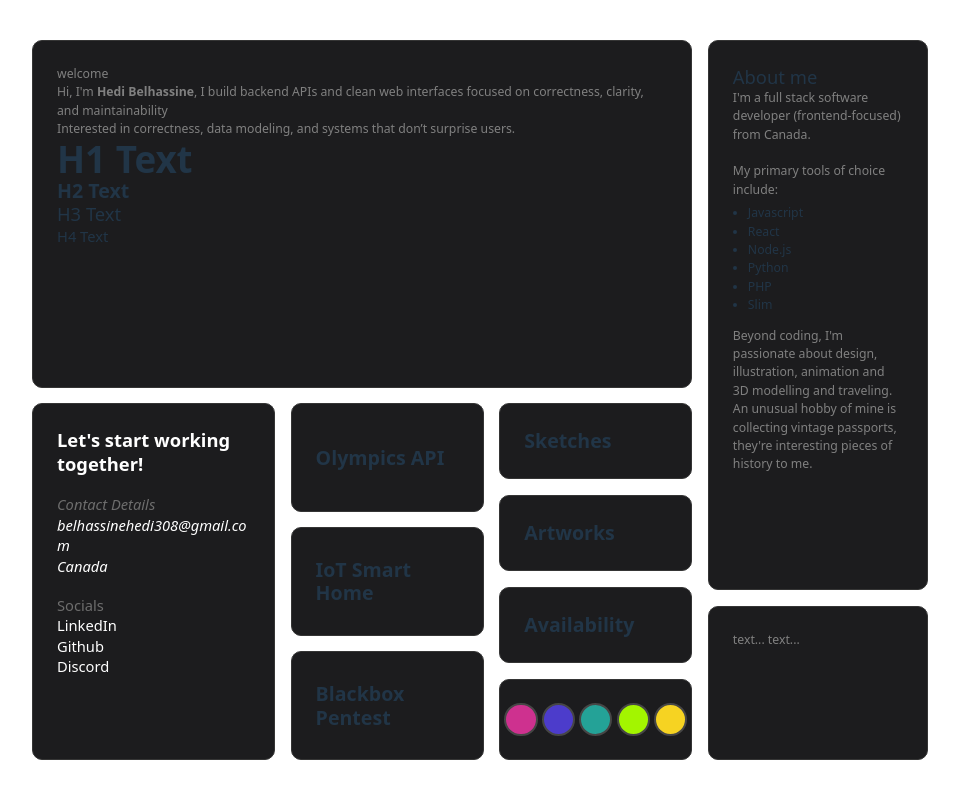
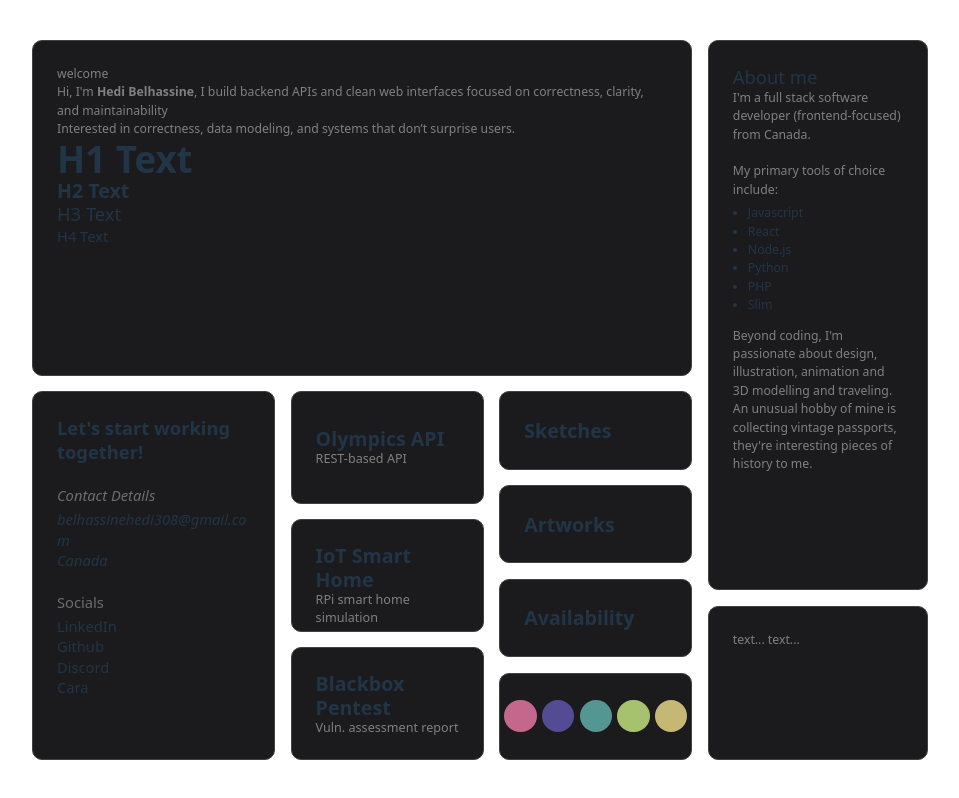
Before and after one commit to hedi3489/my-portfolio, a React (Vite) app: page / in a window 1280 px wide. Shown: the whole page, without its empty margins (160-1119 px from the left). Built offline with nearby package versions, Linux system fonts and the light colour scheme.

Commit message:
Style adjustments

```diff
--- a/src/Cards.css
+++ b/src/Cards.css
@@ -8,23 +8,24 @@
   overflow: visible;
   word-wrap: break-word;
   overflow-wrap: anywhere;
+  transition: border-color 0.3s ease, box-shadow 0.3s ease;
 }
 
+.card:hover {
+  border-color: var(--border-card-secondary);
+}
 /* =============== BIO-CARD =============== */
 .bio-card {
   min-width:100%;
   flex: 5;
 }
-
 /* =============== LITTLE-CARDS =============== */
 .little-card {
   align-content: center;
-
   flex: 1;
   min-width: 80px;
   min-height: 50px;
 }
-
 /* =============== THEME-CARDS =============== */
 .theme-card {
   gap: 0.75rem;
@@ -32,27 +33,25 @@
   height: 100%;
   flex: 3;
 }
-
 .theme-colors {
   display: flex;
-  gap: 0.3rem;
+  gap: 0.4rem;
   justify-content: center;
 }
-
 .theme-dot {
   width: clamp(24px, 5vw, 40px);
-  aspect-ratio: 1 / 1; /* keeps it perfectly circular */
+  aspect-ratio: 1 / 1;
   padding: 0;
   border-radius: 50%;
-  border: 2px solid var(--border-card-secondary);
+  border: 2px solid transparent;
   cursor: pointer;
-
   display: inline-flex;
   align-items: center;
   justify-content: center;
 }
-
-
+.theme-dot:hover {
+  border-color: var(--bg-color-secondary);
+}
 /* =============== ABOUT-CARD =============== */
 .about-card {
   width: 100%;
@@ -62,7 +61,6 @@
   padding-left: 15px;
   margin-top: 5px;
 }
-
 /* =============== LITTLE-FOOTER =============== */
 .little-footer {
   width: 100%;
--- a/src/Cards.jsx
+++ b/src/Cards.jsx
@@ -1,10 +1,4 @@
-import { StrictMode } from 'react'
-import { createRoot } from 'react-dom/client'
-import './Cards.css'
-
-
-/* =============== MAIN-CONTENT =============== */
-function BioCard(){
+function BioCard() {
   return <div className='card bio-card'>
     <p>welcome</p>
     <p>Hi, I'm <b>Hedi Belhassine</b>, I build backend APIs and clean web interfaces focused on correctness, clarity, and maintainability</p>
@@ -17,58 +11,54 @@ function BioCard(){
 }
 
 function ContactCard() {
-  const headingStyle = (color = 'white', italic = false) => ({
+  const headingStyle = (color = 'white', italic = false, margin) => ({
     color,
     fontStyle: italic ? 'italic' : 'normal',
-    fontWeight: 'normal',
-  });
-
-  const subHeadingStyle = (color = 'white', italic = false) => ({
-    color,
-    fontStyle: italic ? 'italic' : 'normal',
+    marginTop: margin,
+    marginBottom: margin,
   });
 
   return (
     <div className="card contact-card">
 
-      <h3 style={headingStyle()}><b>Let's start working together!</b></h3>
+      <h3><b>Let's start working together!</b></h3>
       <br />
 
-      <h4 style={headingStyle('#6d6d6d', true)}>Contact Details</h4>
-      <h4 style={subHeadingStyle('white', true)}>belhassinehedi308@gmail.com</h4>
-      <h4 style={subHeadingStyle('white', true)}>Canada</h4>
+      <h4 style={headingStyle('#6d6d6d', true, '3px')}>Contact Details</h4>
+      <h4><i>belhassinehedi308@gmail.com</i></h4>
+      <h4><i>Canada</i></h4>
       <br />
 
-      <h4 style={headingStyle('#6d6d6d')}>Socials</h4>
-      <h4 style={subHeadingStyle()}>LinkedIn</h4>
-      <h4 style={subHeadingStyle()}>Github</h4>
-      <h4 style={subHeadingStyle()}>Discord</h4>
+      <h4 style={headingStyle('#6d6d6d', false, '3px')}>Socials</h4>
+      <h4>LinkedIn</h4>
+      <h4>Github</h4>
+      <h4>Discord</h4>
+      <h4>Cara</h4>
 
     </div>
   );
 }
 
-function LittleCard({ title }) {
+function LittleCard({ title, description }) {
   return (
     <div className="card little-card">
       <h2>{title}</h2>
+      <h5>{description}</h5>
     </div>
   )
 }
 
 function ThemeCard() {
   const colors = [
-    '#ce318f',
-    '#4c3ccb',
-    '#24a297',
-    '#a3f500',
-    '#f6d322'
+    '#c5668c',
+    '#544b95',
+    '#549792',
+    '#a7c26f',
+    '#c5b874'
   ]
 
   return (
     <div className="card little-card theme-card">
-      {/* <h3>Theme</h3> */}
-
       <div className="theme-colors">
         {colors.map((color, i) => (
           <button
@@ -82,8 +72,8 @@ function ThemeCard() {
     </div>
   )
 }
-/* =============== SIDE-BAR =============== */
-function AboutCard(){
+
+function AboutCard() {
   return <div className='card card about-card'>
     <h3>About me</h3>
     <p>I'm a full stack software developer (frontend-focused) from Canada. </p>
@@ -103,13 +93,12 @@ function AboutCard(){
   </div>
 }
 
-function LittleFooter(){
+function LittleFooter() {
   return <div className='card little-footer'>
     <p>text... text...</p>
   </div>
 }
 
-// export default Deck;
 export {
   BioCard,
   LittleCard,
@@ -117,6 +106,4 @@ export {
   ContactCard,
   AboutCard,
   LittleFooter,
-
-
 };
--- a/src/Containers.css
+++ b/src/Containers.css
@@ -1,24 +1,19 @@
 
 /* =============== PARENT CONTAINER =============== */
 .container {
-  flex-direction: row;
-
   width: 100%;
   min-height: 100vh;
   padding: 5vh 15vw;
 }
-
 /* =============== MAIN CONTENT =============== */
 .main-content {
   flex: 7.5;
   min-height: 100%;
 }
-
 /* =============== SHOWCASE CONTAINER ===============*/
 .showcase {
   flex: 6;
   width: 100%;
-
   display: flex;
   gap: var(--gap);
 }
@@ -26,6 +21,5 @@
   flex: 1 1 0;
   min-width: 0;
 }
-
 /* =============== SIDE BAR =============== */
 .side-bar { flex: 2.5; }
--- a/src/Containers.jsx
+++ b/src/Containers.jsx
@@ -1,20 +1,18 @@
 import './Cards.css'
 import './Containers.css'
-import {BioCard, ContactCard, LittleCard, ThemeCard, AboutCard, LittleFooter} from './Cards.jsx'
+import { BioCard, ContactCard, LittleCard, ThemeCard, AboutCard, LittleFooter } from './Cards.jsx'
 
 const projectCards = [
-  { type: 'project', title: 'Olympics API' },
-  { type: 'project', title: 'IoT Smart Home' },
-  { type: 'project', title: 'Blackbox Pentest' }
+  { type: 'project', title: 'Olympics API', description: 'REST-based API' },
+  { type: 'project', title: 'IoT Smart Home', description: 'RPi smart home simulation' },
+  { type: 'project', title: 'Blackbox Pentest', description: 'Vuln. assessment report' }
 ]
-
 const specialCards = [
   { type: 'sketches', title: 'Sketches' },
   { type: 'artworks', title: 'Artworks' },
   { type: 'availability', title: 'Availability' },
   { type: 'theme', title: 'Theme' }
 ]
-
 const CARD_MAP = {
   project: LittleCard,
   sketches: LittleCard,
@@ -23,14 +21,14 @@ const CARD_MAP = {
   theme: ThemeCard,
 }
 
-function MainContent(){
+function MainContent() {
   return <div className='flex flex-col flex-center main-content'>
     <BioCard />
     <Showcase />
   </div>
 }
 
-function Showcase(){
+function Showcase() {
   return <div className='flex showcase'>
     <ContactCard />
     <Deck cards={projectCards} />
@@ -49,7 +47,7 @@ function Deck({ cards = [] }) {
   )
 }
 
-function SideBar(){
+function SideBar() {
   return <div className='flex flex-col felx-center side-bar'>
     <AboutCard />
     <LittleFooter />
--- a/src/index.css
+++ b/src/index.css
@@ -12,23 +12,32 @@
   -webkit-font-smoothing: antialiased;
   -moz-osx-font-smoothing: grayscale;
 
-  --bg-card-primary: rgb(28, 28, 30);
+  --bg-card-primary: rgb(27, 27, 29);
   --bg-card-secondary: rgb(34, 34, 35);
-  --border-card-primary: rgb(53, 53, 53);
-  --border-card-secondary: rgb(70, 70, 70);
+  --border-card-primary: rgb(67, 66, 66);
+  --border-card-secondary: rgb(184, 184, 184);
   --radius: 10px;
   --gap: 1.1rem;
 }
-
+*,
+*::before,
+*::after {
+  box-sizing: border-box;
+}
+html, body, #root {
+  height: 100%;
+  width: 100%;
+  margin: 0;
+  font-size: 0.875rem;
+}
 a {
   font-weight: 500;
-  color: #646cff;
+  color: #959595;
   text-decoration: inherit;
 }
 a:hover {
-  color: #535bf2;
+  color: #c1c1c1;
 }
-
 body {
   margin: 0;
   display: flex;
@@ -36,45 +45,39 @@ body {
   min-width: 320px;
   min-height: 100vh;
 }
-
 h1 {
   margin: 0;
   font-size: clamp(2.4rem, 4vw, 3em);
   line-height: 1.1;
 }
-
 h2 {
   margin: 0;
   font-size: clamp(1.4rem, 2.4vw, 1.6em);
   line-height: 1.2;
 }
-
 h3 {
   margin: 0;
   font-size: clamp(1.25rem, 2.2vw, 1.5em);
   line-height: 1.3;
   font-weight: normal;
 }
-
 h4 {
   margin: 0;
   font-size: clamp(1.05rem, 1.9vw, 1.2em);
   line-height: 1.4;
   font-weight: normal;
 }
-
 h5 {
   margin: 0;
   font-size: clamp(0.9rem, 1.6vw, 1em);
   line-height: 1.4;
   font-weight: normal;
+  color: gray;
 }
-
 p {
   margin: 0;
   color: gray;
 }
-
 button {
   border-radius: 8px;
   border: 1px solid transparent;
@@ -106,27 +109,6 @@ button:focus-visible {
     background-color: #f9f9f9;
   }
 }
-
-/* =============== FLEX UTILITIES =============== */
-*,
-*::before,
-*::after {
-  box-sizing: border-box;
-}
-
-body {
-  display: flex;
-  justify-content: center;
-  /* padding: 0rem 4rem; */
-}
-
-html, body, #root {
-  height: 100%;
-  width: 100%;
-  margin: 0;
-  font-size: 0.875rem;
-}
-
 /* =============== FLEX UTILITIES =============== */
 .flex {
   display: flex;
```
Lines whose indentation alone changed are shown as unchanged.
